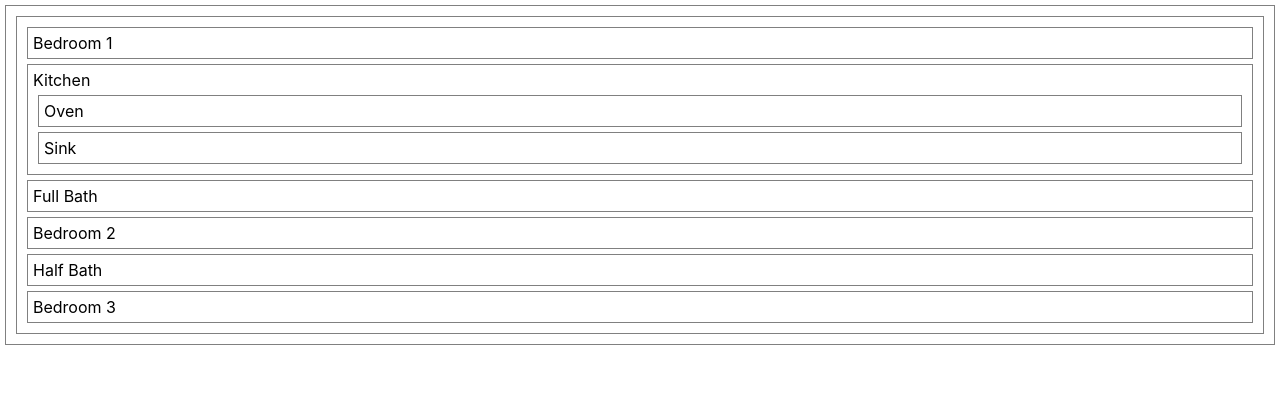
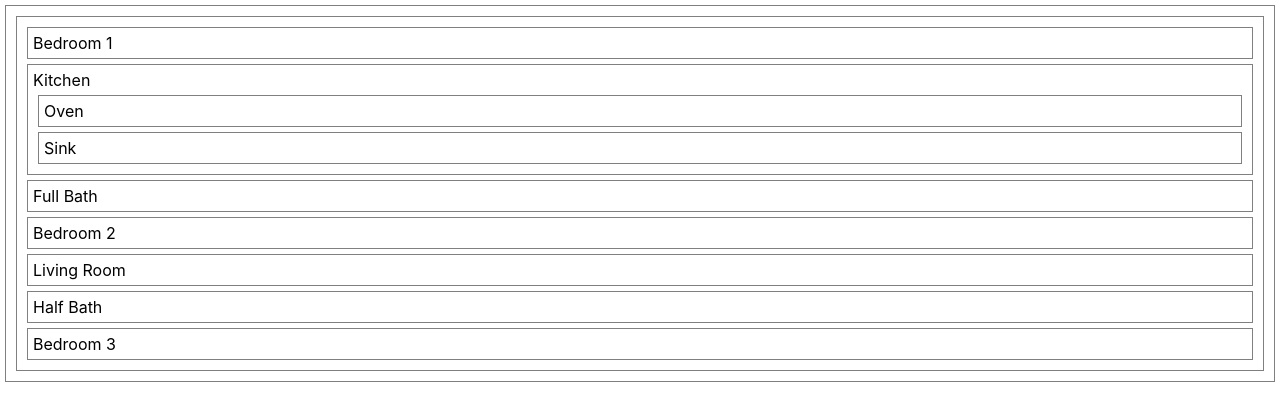
Before and after one commit to jhudson357/floorplan-lab, a React (Create React App) app: page / in a window 1280 px wide. Shown: the top 410 px of the page. Built offline with nearby package versions, Linux system fonts and the light colour scheme.

Commit message:
add LivingRoom component

```diff
--- a/src/Floorplan.jsx
+++ b/src/Floorplan.jsx
@@ -12,7 +12,7 @@ const Floorplan = (props) => {
       </div>
       <Bath size='Full'/>
       <Bedroom bedNum='2'/>
-      {/* <LivingRoom /> */}
+      <LivingRoom />
       <Bath size='Half'/>
       <Bedroom bedNum='3'/>
     </div>
--- a/src/LivingRoom.jsx
+++ b/src/LivingRoom.jsx
@@ -0,0 +1,7 @@
+const LivingRoom = (props) => {
+  return (
+    <div>Living Room</div>
+  );
+}
+
+export default LivingRoom;
```
